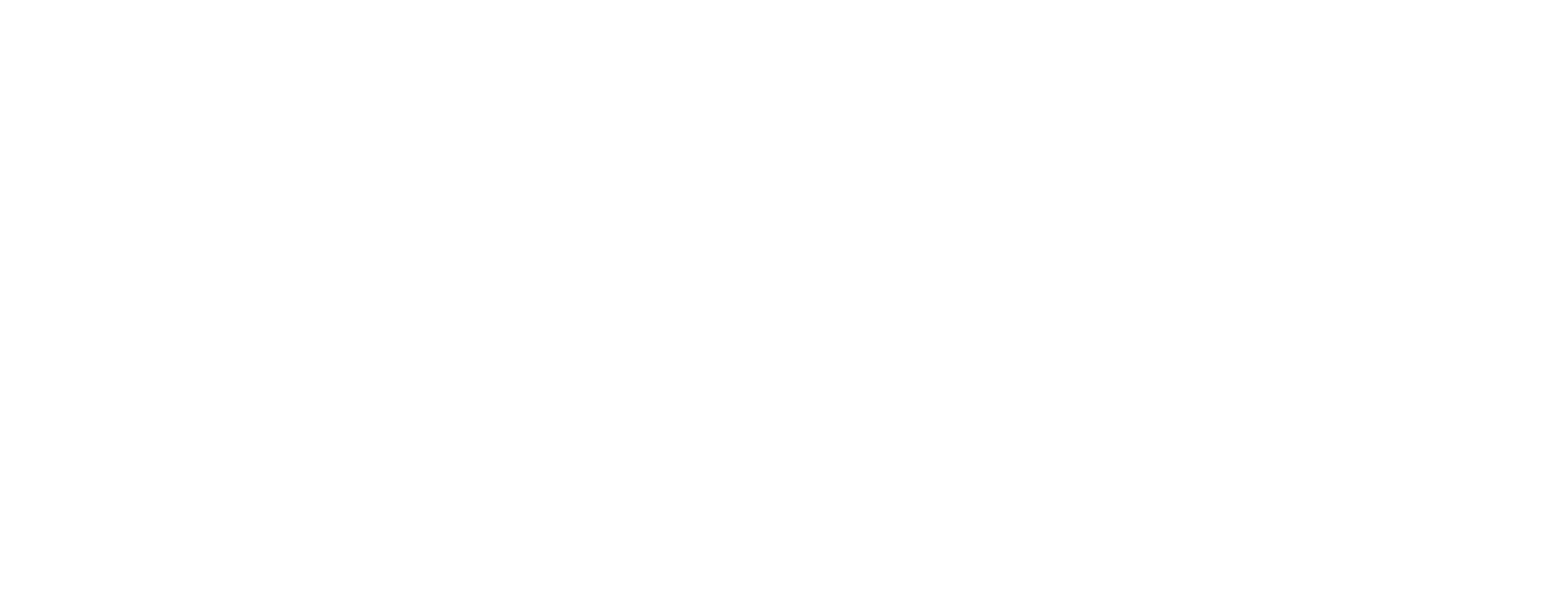
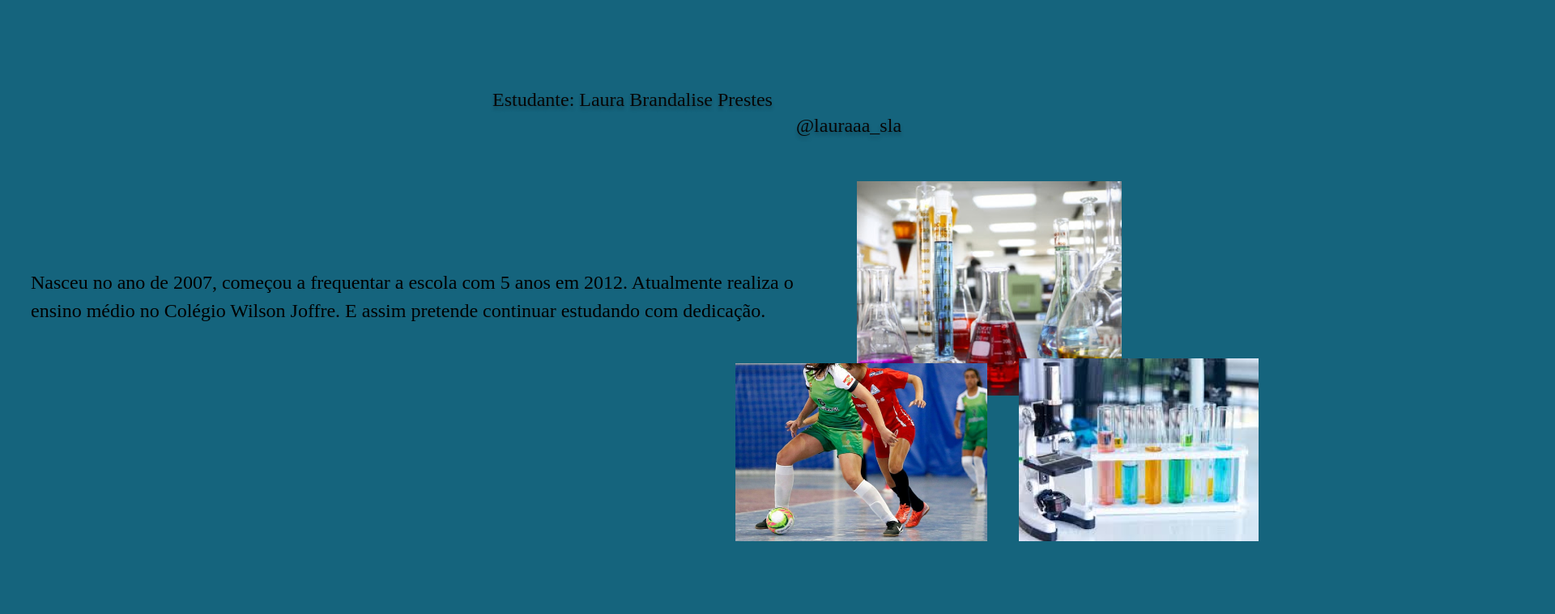
Before and after one commit to Laur4xl/Site-Laura-2-D, a plain HTML site: page index.html in a window 1280 px wide. Shown: the top 759 px of the page at 81% size, 1920 px wide, since content can reach past the window. Drawn offline with Linux system fonts and the light colour scheme.

Commit message:
Add files via upload

```diff
--- a/index.html
+++ b/index.html
@@ -7,7 +7,13 @@
   </head>
   <body>
     <header>
+          <h1>  Estudante: Laura Brandalise Prestes</h1>
+         <h2>@lauraaa_sla</h2>
+        </header>
+        <p>   Nasceu no ano de 2007, começou a frequentar a escola com 5 anos em 2012. Atualmente realiza o ensino médio no Colégio Wilson Joffre. E assim pretende continuar estudando com dedicação. </p>
+        <img id="imagem1"src="image 1.png">
+        <img id="imagem3"src="image 3.png">
+        <img id="imagem4"src="image 4.png">
 
-    </header>
   </body>
 </html>
--- a/style.css
+++ b/style.css
@@ -0,0 +1,83 @@
+p {
+  position: absolute;
+width: 950px;
+height: 424px;
+left: 30px;
+top: 300px;
+
+font-family: 'Jost';
+font-style: normal;
+font-weight: 400;
+font-size: 24px;
+line-height: 35px;
+
+color: #000000;
+}
+
+h1 {
+  position: absolute;
+   width: 1150px;
+   height: 200px;
+   left: 600px;
+   top: 82px;
+
+font-family: 'Jost';
+font-style: normal;
+font-weight: 400;
+font-size: 24px;
+line-height: 35px;
+
+color: #070707;
+
+text-shadow: 0px 4px 4px rgba(0, 0, 0, 0.25);
+}
+h2{
+  position: absolute;
+   width: 1150px;
+   height: 200px;
+   left: 975px;
+   top: 110px;
+
+font-family: 'Jost';
+font-style: normal;
+font-weight: 400;
+font-size: 24px;
+line-height: 35px;
+
+color: #070707;
+
+text-shadow: 0px 4px 4px rgba(0, 0, 0, 0.25);
+}
+
+body{
+  position: relative;
+width: 1440px;
+height: 1024px;
+
+background: #15647D;
+}
+
+#imagem1{
+  position: absolute;
+width: 327px;
+height: 265px;
+left: 1050px;
+top: 216px;
+}
+
+#imagem3{
+  position: absolute;
+width: 296px;
+height: 226px;
+left: 1250px;
+top: 435px;
+}
+
+#imagem4{
+  position: absolute;
+width: 311px;
+height: 220px;
+left: 900px;
+top: 441px;
+
+}
```
Also changed, not shown: image 1.png (added), image 3.png (added), image 4.png (added).
